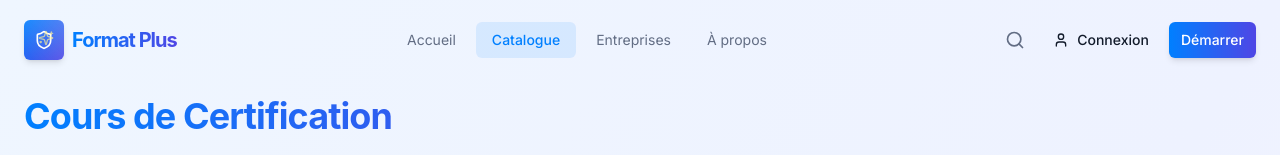
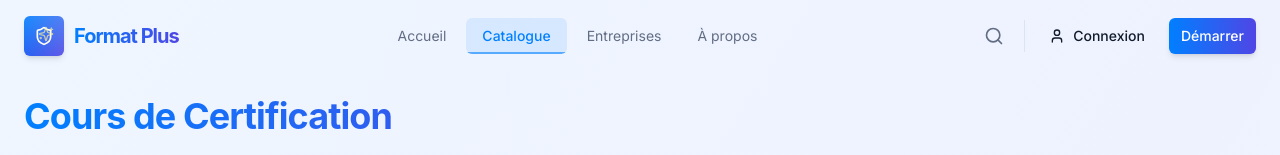
Before and after one commit to forcejesus/certifywise-path, a React (Vite) app: page /catalog in a window 1280 px wide. Shown: the top 155 px of the page. Built offline with nearby package versions, Linux system fonts and the light colour scheme.

Commit message:
Refactor: Improve navbar styling
Stylize the navbar for a better user experience.

```diff
--- a/src/components/layout/Navbar.tsx
+++ b/src/components/layout/Navbar.tsx
@@ -2,8 +2,10 @@
 import React, { useState, useEffect } from 'react';
 import { Link, useLocation } from 'react-router-dom';
 import { cn } from '@/lib/utils';
-import { Menu, X, Search, User, BookOpen, Sparkles, Shield } from 'lucide-react';
+import { Menu, X, Search, User, BookOpen, Sparkles, Shield, ChevronDown } from 'lucide-react';
 import AnimatedButton from '../ui/AnimatedButton';
+import { Button } from '../ui/button';
+import { Separator } from '../ui/separator';
 
 const NavLinks = [
   { title: 'Accueil', path: '/' },
@@ -40,8 +42,8 @@ const Navbar = () => {
       className={cn(
         'fixed top-0 left-0 right-0 z-50 transition-all duration-300 ease-in-out',
         isScrolled
-          ? 'py-3 bg-background/80 backdrop-blur-lg shadow-subtle'
-          : 'py-5 bg-transparent'
+          ? 'py-2 bg-background/90 backdrop-blur-lg shadow-subtle border-b border-border/30'
+          : 'py-4 bg-transparent'
       )}
     >
       <div className="container px-4 md:px-6 mx-auto">
@@ -49,14 +51,17 @@ const Navbar = () => {
           {/* Logo */}
           <Link
             to="/"
-            className="flex items-center gap-2 font-display text-xl font-medium"
+            className="flex items-center gap-2.5 font-display text-xl font-medium transition-transform hover:scale-105 duration-300"
           >
             <span className="relative flex items-center justify-center h-10 w-10 rounded-md bg-gradient-to-br from-primary to-indigo-600 shadow-md overflow-hidden">
               <Shield className="h-5 w-5 text-white absolute" />
               <Sparkles className="h-4 w-4 text-yellow-200 absolute animate-pulse opacity-70" style={{ right: '25%', top: '25%' }} />
               <div className="absolute inset-0 bg-gradient-to-tr from-transparent via-white/10 to-white/20"></div>
             </span>
-            <span className="font-bold tracking-tighter bg-gradient-to-r from-primary to-indigo-600 bg-clip-text text-transparent">Format Plus</span>
+            <span className="relative font-bold tracking-tighter bg-gradient-to-r from-primary to-indigo-600 bg-clip-text text-transparent">
+              Format Plus
+              <span className="absolute -bottom-1 left-0 right-0 h-0.5 bg-gradient-to-r from-primary/60 to-indigo-600/60 transform scale-x-0 transition-transform group-hover:scale-x-100 origin-left"></span>
+            </span>
           </Link>
 
           {/* Navigation Desktop */}
@@ -66,19 +71,23 @@ const Navbar = () => {
                 key={link.path}
                 to={link.path}
                 className={cn(
-                  'px-4 py-2 text-sm rounded-md transition-colors',
+                  'px-4 py-2 text-sm rounded-md transition-all duration-200 relative group overflow-hidden',
                   location.pathname === link.path
                     ? 'text-primary font-medium bg-primary/10'
                     : 'text-muted-foreground hover:text-foreground hover:bg-accent/50'
                 )}
               >
-                {link.title}
+                <span className="relative z-10">{link.title}</span>
+                {location.pathname === link.path && (
+                  <span className="absolute bottom-0 left-0 w-full h-0.5 bg-primary/60 rounded-full"></span>
+                )}
+                <span className="absolute bottom-0 left-0 w-full h-0.5 bg-primary/60 rounded-full transform scale-x-0 transition-transform group-hover:scale-x-100 origin-left"></span>
               </Link>
             ))}
           </nav>
 
           {/* Actions Desktop */}
-          <div className="hidden md:flex items-center space-x-2">
+          <div className="hidden md:flex items-center space-x-3">
             <button
               className="p-2 rounded-md text-muted-foreground hover:text-foreground hover:bg-accent/50 transition-colors"
               aria-label="Rechercher"
@@ -86,7 +95,9 @@ const Navbar = () => {
               <Search className="h-5 w-5" />
             </button>
 
-            <AnimatedButton variant="ghost" size="sm" className="gap-2" icon={<User className="h-4 w-4" />}>
+            <Separator orientation="vertical" className="h-8" />
+
+            <AnimatedButton variant="ghost" size="sm" className="gap-2 font-medium" icon={<User className="h-4 w-4" />}>
               Connexion
             </AnimatedButton>
 
@@ -117,23 +128,28 @@ const Navbar = () => {
       {/* Menu Mobile */}
       <div
         className={cn(
-          'fixed inset-x-0 bg-background/95 backdrop-blur-sm border-b border-border/50 transition-all duration-300 ease-in-out overflow-hidden md:hidden',
+          'fixed inset-x-0 bg-background/95 backdrop-blur-md border-b border-border/50 transition-all duration-300 ease-in-out overflow-hidden md:hidden',
           isMobileMenuOpen ? 'top-[57px] opacity-100 h-auto' : 'top-[57px] opacity-0 h-0'
         )}
       >
-        <div className="container px-4 py-4 flex flex-col space-y-3">
+        <div className="container px-4 py-4 flex flex-col space-y-2">
           {NavLinks.map((link) => (
             <Link
               key={link.path}
               to={link.path}
               className={cn(
-                'px-4 py-3 rounded-md transition-colors',
+                'px-4 py-3 rounded-md transition-colors relative flex items-center',
                 location.pathname === link.path
                   ? 'bg-primary/10 text-primary font-medium'
                   : 'text-muted-foreground hover:text-foreground hover:bg-accent/50'
               )}
             >
-              {link.title}
+              <span>{link.title}</span>
+              {location.pathname === link.path && (
+                <span className="ml-auto">
+                  <ChevronDown className="h-4 w-4 text-primary" />
+                </span>
+              )}
             </Link>
           ))}
 
```
